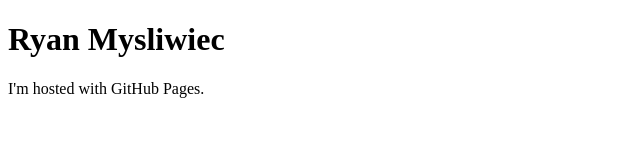
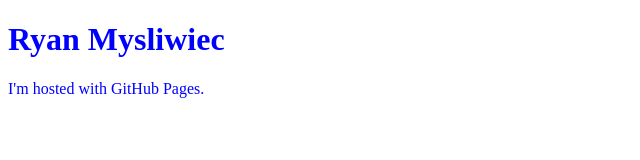
Before and after one commit to retroshade/retroshade.github.io, a plain HTML site: page index.html in a window 1280 px wide. Shown: the whole page, without its empty margins (0-640 px from the left). Drawn offline with Linux system fonts and the light colour scheme.

Commit message:
Added color

```diff
--- a/index.html
+++ b/index.html
@@ -4,7 +4,10 @@
 	<head>
 		<Title>Ryan Mysliwiec</Title>
 		<style>
-
+			body {
+				font-family: serif;
+				color: blue;
+			}
 		</style>
 	</head>
 	<body>
```
